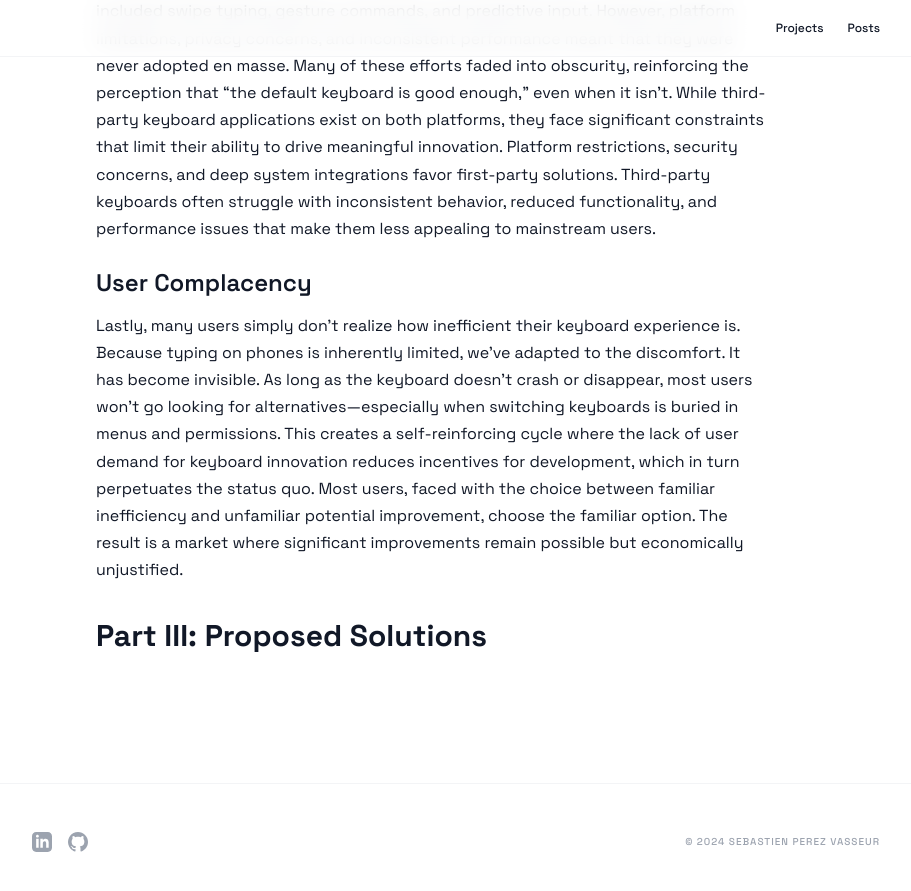
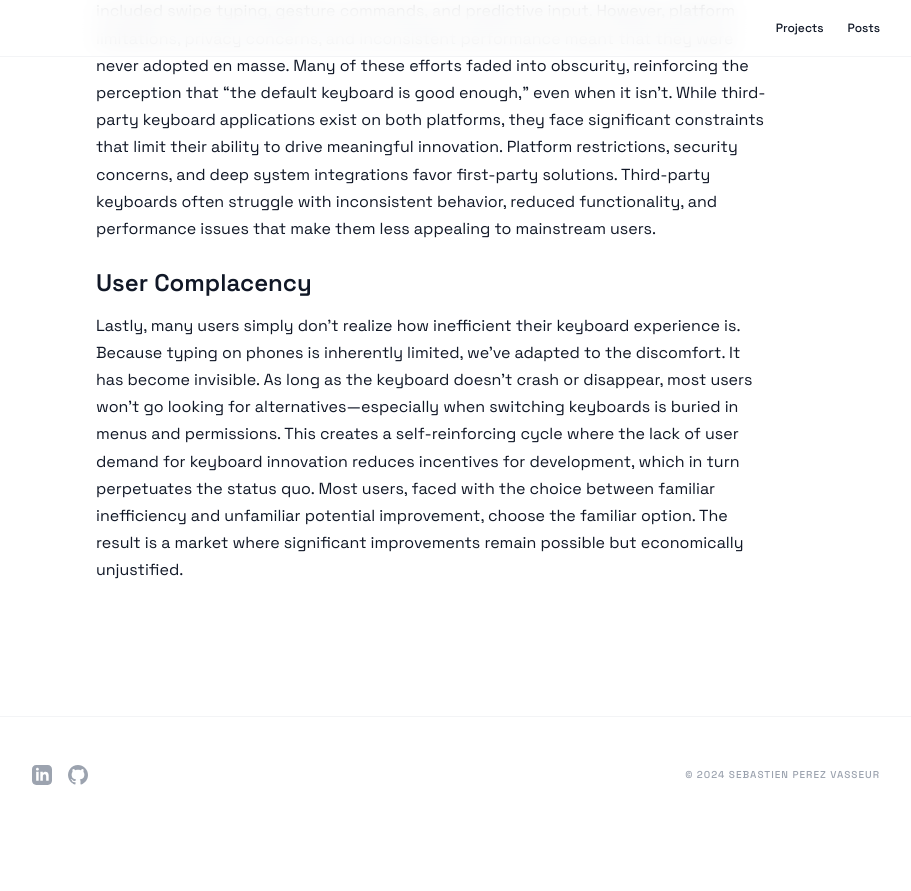
Before and after one commit to rezpe/rezpe.github.io, a Jekyll site: the page built from _posts/2025-07-09-mobileui.md, in a window 1280 px wide and 900 px high, scrolled down 3394 px. Shown: the top 891 px of the window, without its empty margins (184-1095 px from the left). Built offline with Jekyll 4.4.1, drawn with Linux system fonts in a browser that asks for light colours; nearby versions of some CDN libraries; after the commit the page ends 4227 px from its top, so only the background shows below that.

Commit message:
Update 2025-07-09-mobileui.md

```diff
--- a/_posts/2025-07-09-mobileui.md
+++ b/_posts/2025-07-09-mobileui.md
@@ -36,4 +36,3 @@ While third-party keyboard applications exist on both platforms, they face signi
 ### User Complacency
 Lastly, many users simply don't realize how inefficient their keyboard experience is. Because typing on phones is inherently limited, we've adapted to the discomfort. It has become invisible. As long as the keyboard doesn't crash or disappear, most users won't go looking for alternatives—especially when switching keyboards is buried in menus and permissions.
 This creates a self-reinforcing cycle where the lack of user demand for keyboard innovation reduces incentives for development, which in turn perpetuates the status quo. Most users, faced with the choice between familiar inefficiency and unfamiliar potential improvement, choose the familiar option. The result is a market where significant improvements remain possible but economically unjustified.
-## Part III: Proposed Solutions
```
